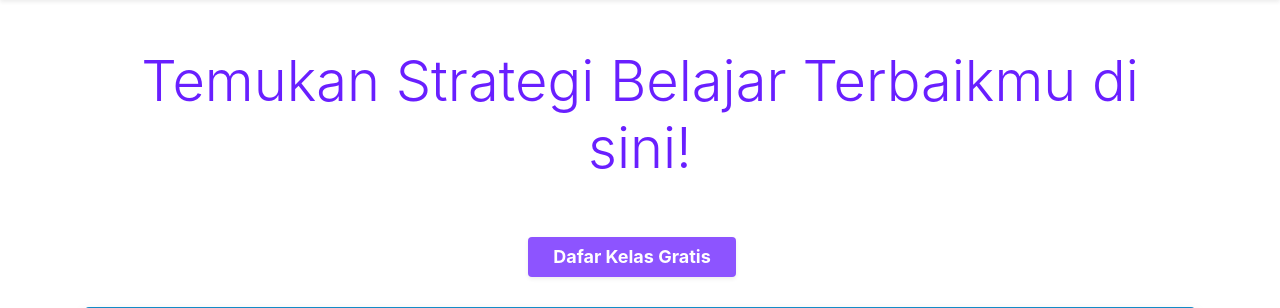
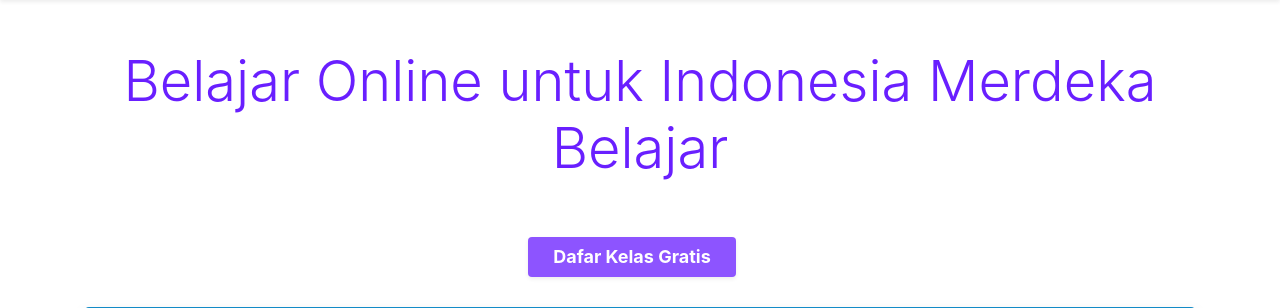
Before and after one commit to oktoberlin/Project1, a Django app: page / in a window 1280 px wide. Shown: the part 71-379 px from the top of the page. Run offline with Django 3.2, Linux system fonts and the light colour scheme; some libraries are stand-ins or nearby versions.

Commit message:
change slogan

```diff
--- a/LiniBelajar/home/templates/home.html
+++ b/LiniBelajar/home/templates/home.html
@@ -5,7 +5,7 @@
 
 
 
-    <h4 class="display-4 mt-5">Temukan Strategi Belajar Terbaikmu di sini!</h4>
+    <h4 class="display-4 mt-5">Belajar Online untuk Indonesia Merdeka Belajar</h4>
     <div class="nav-item active mr-3 text-center mt-5">
         <button type="button" class="btn btn-sm counseling shadow-sm rounded line-height"><a class="nav-link counselingitem" href="{% url 'login' %}">Dafar Kelas Gratis</a></button>
     </div>
```
